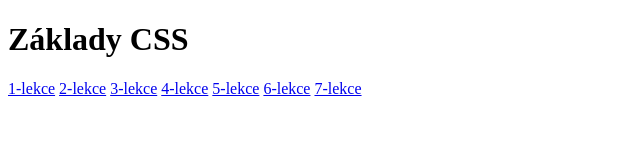
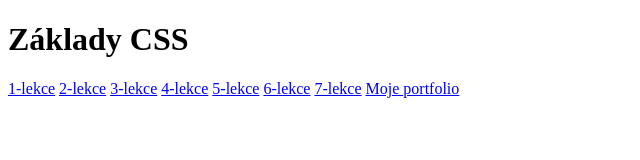
Before and after one commit to Lara808/1_pololeti, a plain HTML site: page index.html in a window 1280 px wide. Shown: the whole page, without its empty margins (0-640 px from the left). Drawn offline with Linux system fonts and the light colour scheme.

Commit message:
update 1.4.2026

```diff
--- a/index.html
+++ b/index.html
@@ -14,6 +14,6 @@
     <a href="CSS/6/index.html">5-lekce</a>
     <a href="CSS/7/index.html">6-lekce</a>
     <a href="CSS/8/index.html">7-lekce</a>
-    <a href="Moje portfolio/index.html"></a>
+    <a href="Moje portfolio/index.html">Moje portfolio</a>
 </body>
 </html>
```
